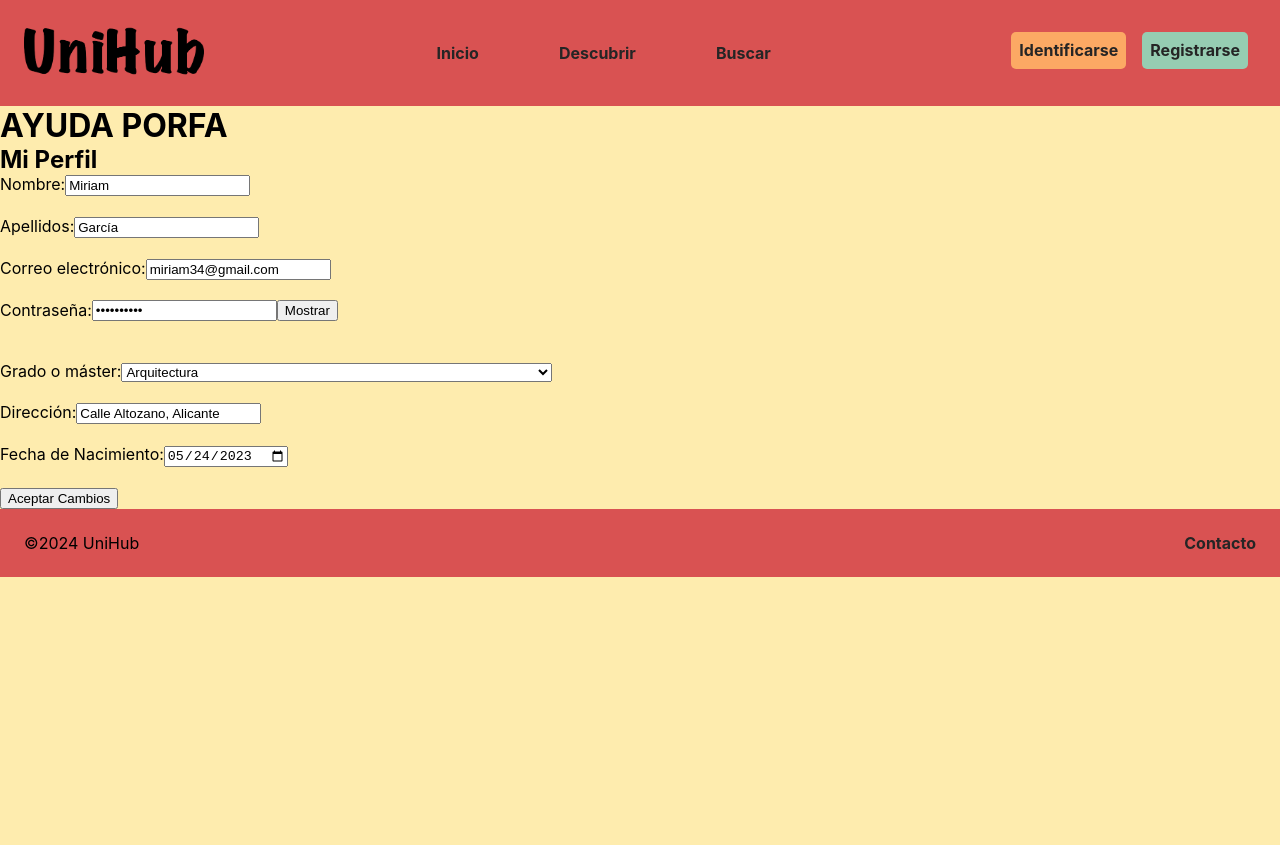
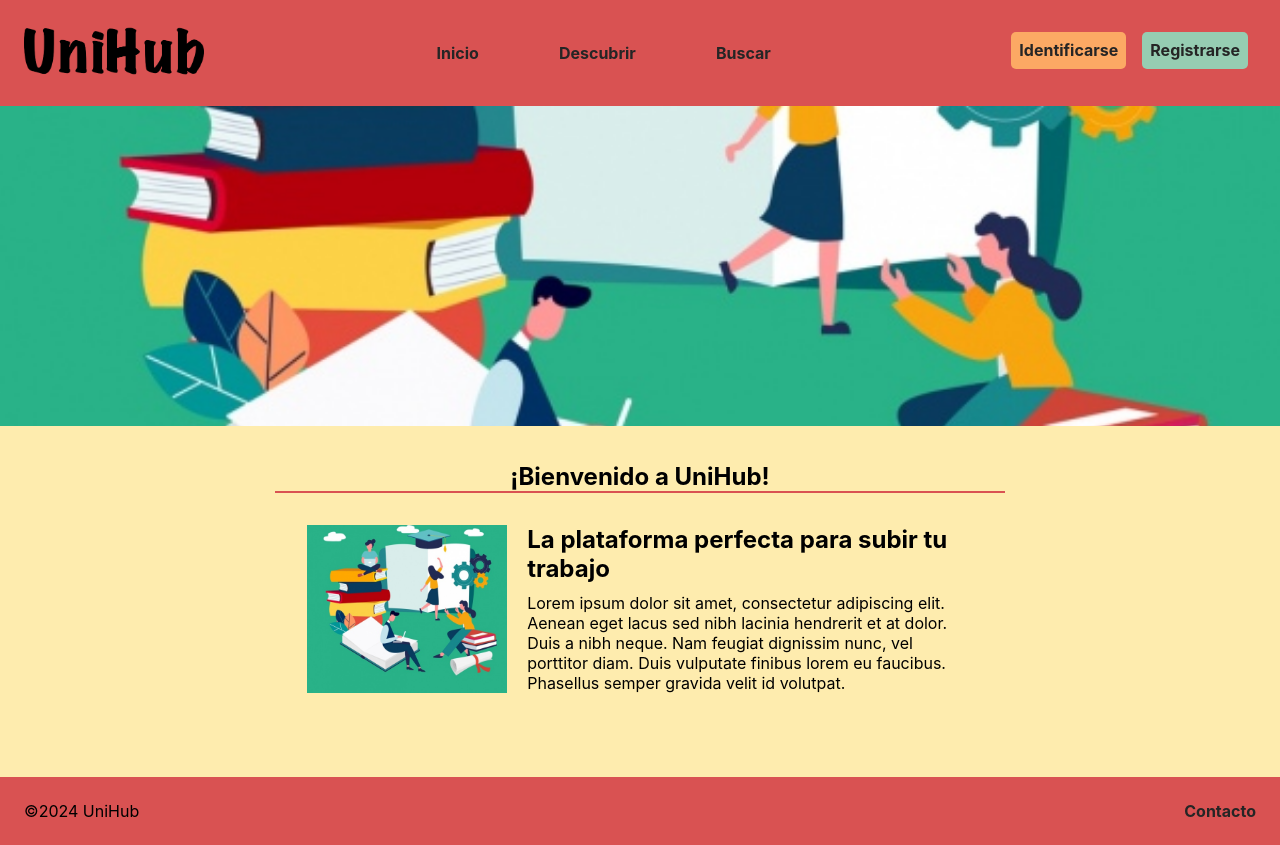
Before and after one commit to Dinastia-Harzu/UniHub, a React (Create React App) app in the folder frontend/unihub/: page / in a window 1280 px wide. Before the commit the page ends 800 px from the top, so only its background shows below. Built offline with nearby package versions, Linux system fonts and the light colour scheme.

Commit message:
Trabajar en la página de inicio

```diff
--- a/frontend/unihub/src/App.js
+++ b/frontend/unihub/src/App.js
@@ -1,17 +1,17 @@
 import "./App.css";
 import "./styles/general.css"
 import Header from "./components/commons/Header.js"
+import Inicio from "./components/Inicio.js"
 import Footer from "./components/commons/Footer.js"
-import Main from "./components/commons/Main.js"
-import Perfilusuario from "./components/Perfilusuario.js"
+// import Main from "./components/commons/Main.js"
+// import Perfilusuario from "./components/Perfilusuario.js"
 export default function App() {
   return (
     <div>
       <Header />
-      <Main />
-      <Perfilusuario />
+      {/* <Perfilusuario /> */}
+      <Inicio />
       <Footer />
-
     </div>
   );
 }
--- /dev/null
+++ b/frontend/unihub/src/components/Inicio.js
@@ -0,0 +1,23 @@
+import "../styles/inicio.css";
+
+export default function Inicio() {
+  return (
+    <main className="contenedor-inicio">
+      <section className="cabecera-inicio">
+        <img className='img-cabecera' src="assets/Cabecera.jpg" alt="Imagen de cabecera" />
+      </section>
+      <section className="contenedor-inicio-2">
+        <h1 className="titulo-inicio">¡Bienvenido a UniHub!</h1>
+        <section className="contenedor-articulos-inicio">
+          <article className="articulo-inicio">
+            <img src="assets/Cabecera.jpg" alt="Imagen" className="imagen-articulo-inicio" />
+            <div className="contenido-articulo-inicio">
+              <h2 className="titulo-articulo-inicio">La plataforma perfecta para subir tu trabajo</h2>
+              <p className="texto-articulo-inicio">Lorem ipsum dolor sit amet, consectetur adipiscing elit. Aenean eget lacus sed nibh lacinia hendrerit et at dolor. Duis a nibh neque. Nam feugiat dignissim nunc, vel porttitor diam. Duis vulputate finibus lorem eu faucibus. Phasellus semper gravida velit id volutpat.</p>
+            </div>
+          </article>
+        </section>
+      </section>
+    </main>
+  );
+}
--- a/frontend/unihub/src/components/commons/Main.js
+++ /dev/null
@@ -1,9 +0,0 @@
-import React from 'react';
-
-export default function Main() {
-  return (
-    <div className="content">
-      <h1>AYUDA PORFA</h1>
-    </div>
-  );
-}
--- /dev/null
+++ b/frontend/unihub/src/styles/inicio.css
@@ -0,0 +1,71 @@
+@import url("paleta-normal.css");
+
+.cabecera-inicio {
+  width: 100%;
+  height: 20%;
+  overflow: hidden;
+}
+
+.img-cabecera {
+  width: 100%;
+  /* Ancho de la ventana */
+  height: 20em;
+  object-fit: cover;
+}
+
+.titulo-inicio {
+  display: flex;
+  justify-content: center;
+}
+
+.contenedor-inicio-2 {
+  display: flex;
+  padding: 2em;
+  flex-direction: column;
+  /* Alinea los elementos en columna */
+  align-items: center;
+  /* Centra horizontalmente los elementos en el eje transversal */
+  justify-content: center;
+  /* Centra verticalmente los elementos en el eje principal */
+  /* Toma el 100% del alto de la ventana */
+}
+
+.contenedor-articulos-inicio {
+  display: flex;
+  flex-direction: column;
+  justify-content: center;
+  border-top: 2px solid var(--color-bg-2);
+  width: 60%;
+  padding: 2em;
+}
+
+.articulo-inicio {
+  display: flex;
+  justify-self: center;
+  margin-bottom: 20px;
+}
+
+.imagen-articulo-inicio {
+  width: 200px;
+  /* Ancho de la imagen */
+  height: auto;
+  margin-right: 20px;
+  /* Espacio entre la imagen y el contenido */
+}
+
+.contenido-articulo-inicio {
+  flex: 1;
+  /* El contenido ocupará el espacio restante */
+}
+
+.titulo-articulo-inicio {
+  margin-top: 0;
+  /* Elimina el margen superior del título */
+  margin-bottom: 10px;
+  /* Espacio entre el título y el texto */
+}
+
+.texto-articulo-inicio {
+  margin-top: 0;
+  /* Elimina el margen superior del texto */
+}
```
Also changed, not shown: frontend/unihub/public/assets/Cabecera.jpg (added).
